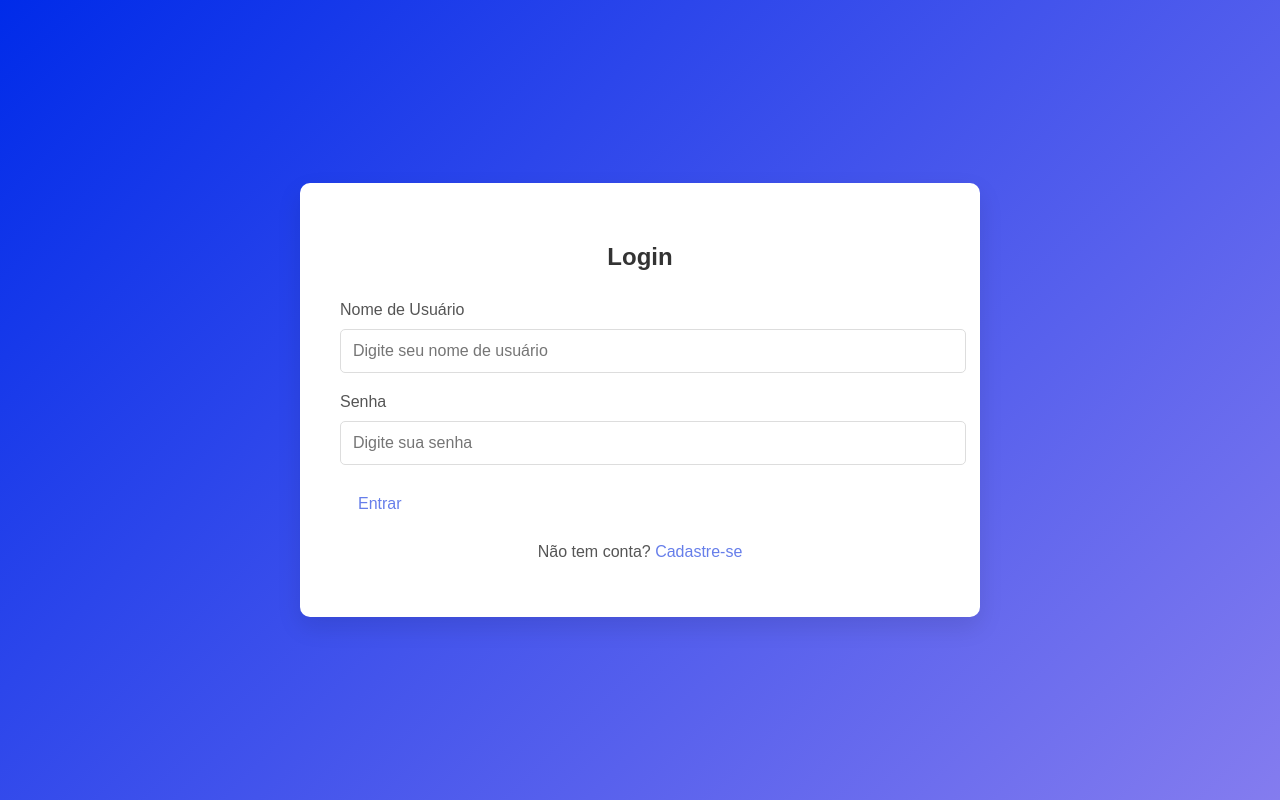
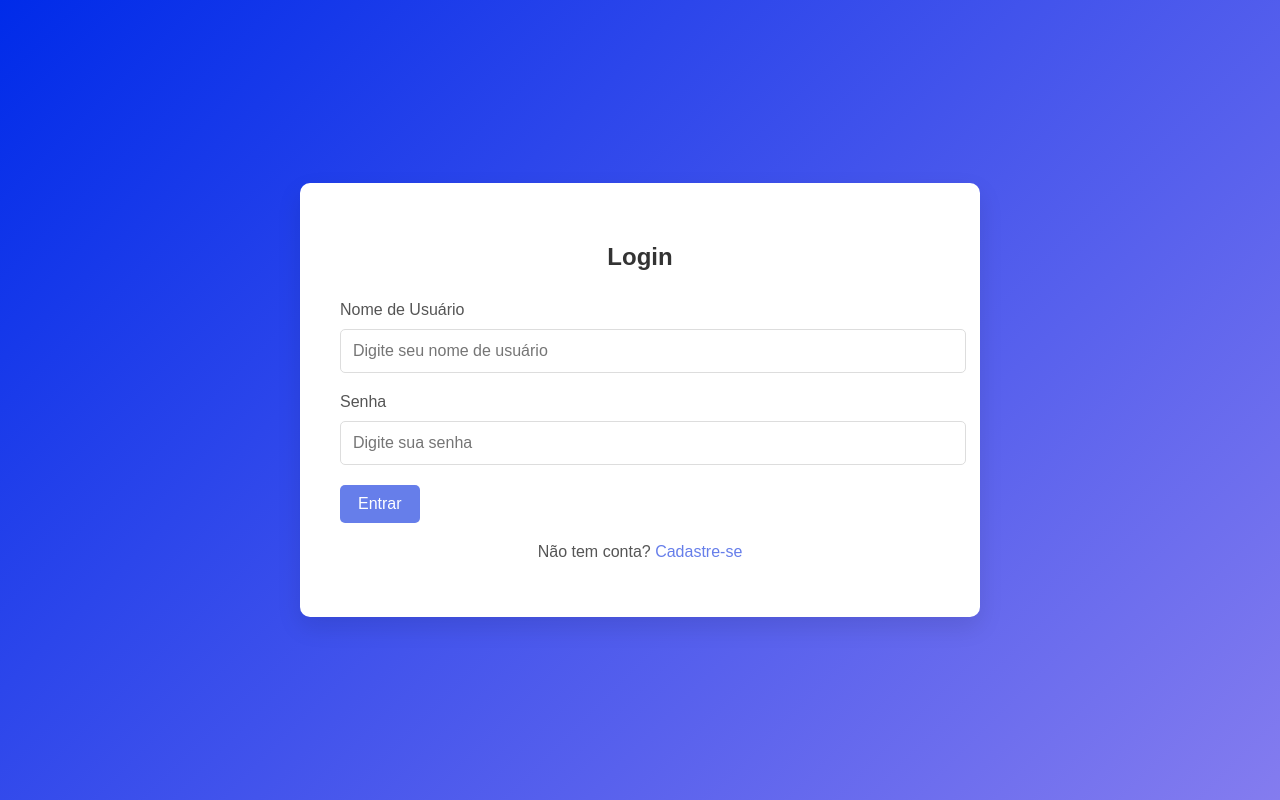
Before and after one commit to arthur-paraibano/testeFontend, a React (Create React App) app: page /login in a window 1280 px wide. Built offline with nearby package versions, Linux system fonts and the light colour scheme.

Commit message:
css ajustes

```diff
--- a/src/styles/UserDashboard.css
+++ b/src/styles/UserDashboard.css
@@ -5,15 +5,18 @@
     align-items: center;
     height: 100vh;
     width: 100%;
-    background: linear-gradient(135deg, #667eea, #764ba2);
+    background: linear-gradient(135deg, #3064ff, #575656);
     color: #fff;
   }
 
   .btn-primary {
     width: auto;
     padding: 10px 18px;
-    background: #fff;
-    color: #667eea;
+    /* background: #fff;
+    color: #667eea; */
+
+    background: #667eea;
+    color: #fff;
     border: none;
     border-radius: 5px;
     cursor: pointer;
```
